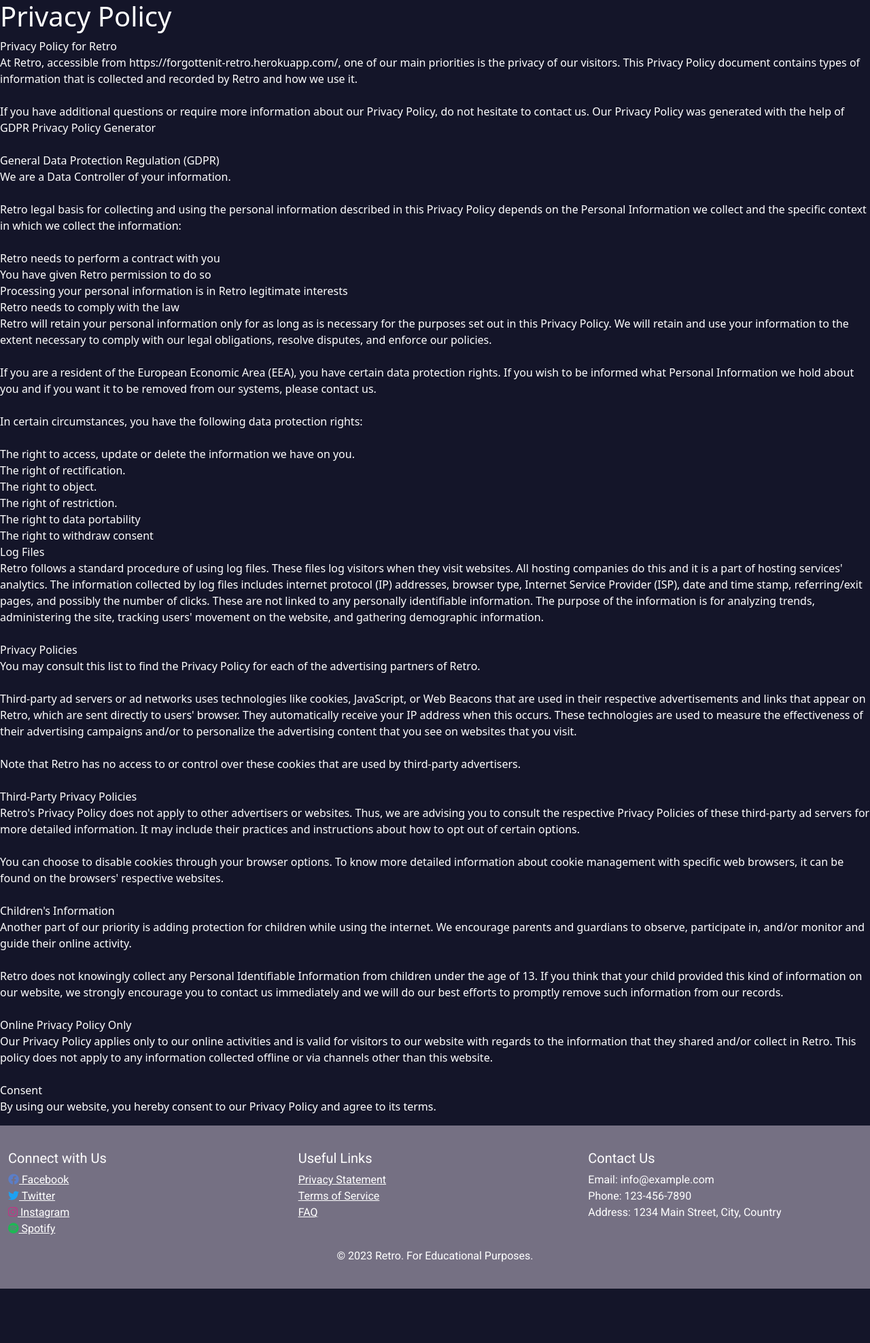
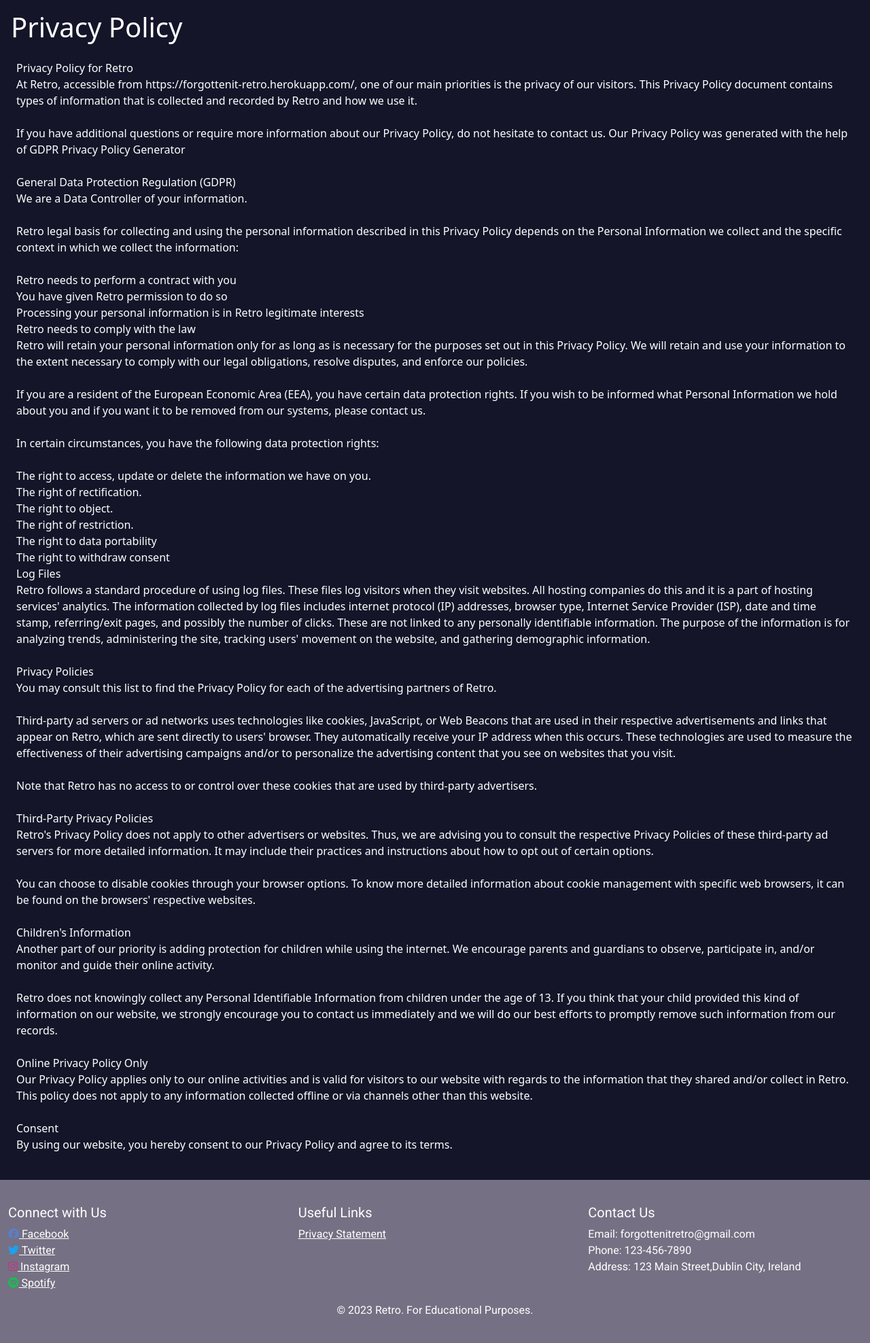
Before and after one commit to Forgottenit/retro, a Django app: page /privacy/ in a window 1280 px wide. Shown: the part 166-2142 px from the top of the page at 68% size. Before the commit the page ends 2062 px from the top, so only its background shows below. Run offline with Django 4.2, Linux system fonts and the light colour scheme; some libraries are stand-ins or nearby versions.

Commit message:
Styled Home page

```diff
--- a/home/templates/home/privacy_policy.html
+++ b/home/templates/home/privacy_policy.html
@@ -8,6 +8,7 @@
 {% endblock %}
 
 {% block content %}
-<h1>Privacy Policy</h1>
-{{ policy | safe }}
+<h1 class="m-3">Privacy Policy</h1>
+<div class="m-4">{{ policy | safe }}</div>
+
 {% endblock %}
--- a/home/urls.py
+++ b/home/urls.py
@@ -4,5 +4,4 @@ from . import views
 urlpatterns = [
     path("", views.index, name="home"),
     path("privacy/", views.privacy_policy, name="privacy_policy"),
-    path("top_albums/", views.top_albums, name="top_albums"),
 ]
--- a/home/views.py
+++ b/home/views.py
@@ -6,16 +6,18 @@ from products.models import Album
 
 def index(request):
     """ "
-    Function to return the index page.
+    Function to return the index page
+    and display top 10 albums.
 
     Parameters:
     - request: HTTP request
 
     Returns:
-    - Rendered index page.
+    - Rendered index page and top_albums.
     """
+    top_albums = Album.objects.order_by("-popularity")[:10]
 
-    return render(request, "home/index.html")
+    return render(request, "home/index.html", {"top_albums": top_albums})
 
 
 def privacy_policy(request):
@@ -35,19 +37,3 @@ def privacy_policy(request):
     ) as file:
         data = file.read().replace("\n", "<br/>")
     return render(request, "home/privacy_policy.html", {"policy": data})
-
-
-def top_albums(request):
-    """
-    Function to return the top 5 albums.
-
-    Parameters:
-    - request: HTTP request
-
-    Returns:
-    - Rendered index page.
-    """
-
-    top_albums = Album.objects.order_by("-popularity")[:10]
-
-    return render(request, "home/index.html", {"top_albums": top_albums})
--- a/templates/includes/footer.html
+++ b/templates/includes/footer.html
@@ -41,20 +41,14 @@
                     <a href="{% url 'privacy_policy' %}" rel="noopener noreferrer" class="text-white">Privacy
                         Statement</a>
                 </li>
-                <li>
-                    <a href="#" rel="noopener noreferrer" class="text-white">Terms of Service</a>
-                </li>
-                <li>
-                    <a href="#" rel="noopener noreferrer" class="text-white">FAQ</a>
-                </li>
             </ul>
         </div>
         <div class="col-12 col-lg-4 mt-3">
             <h5>Contact Us</h5>
             <ul class="list-unstyled">
-                <li>Email: info@example.com</li>
+                <li>Email: forgottenitretro@gmail.com</li>
                 <li>Phone: 123-456-7890</li>
-                <li>Address: 1234 Main Street, City, Country</li>
+                <li>Address: 123 Main Street,Dublin City, Ireland</li>
             </ul>
         </div>
     </div>
```
